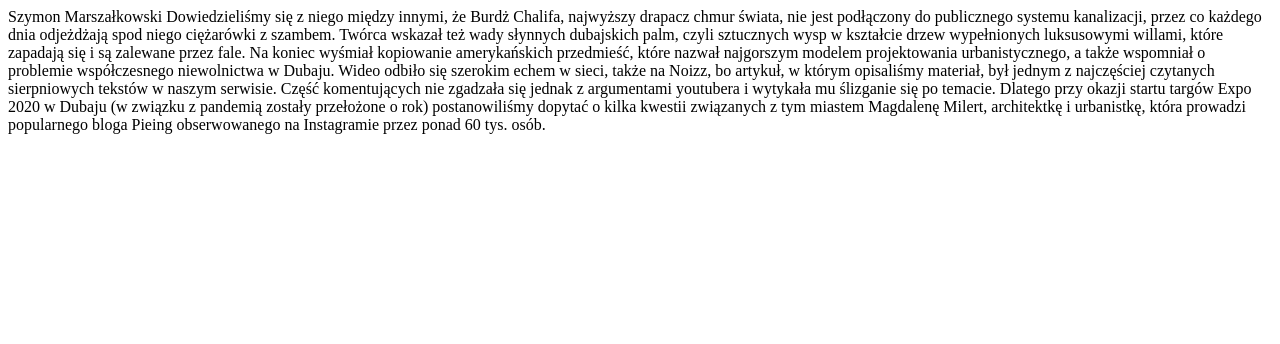
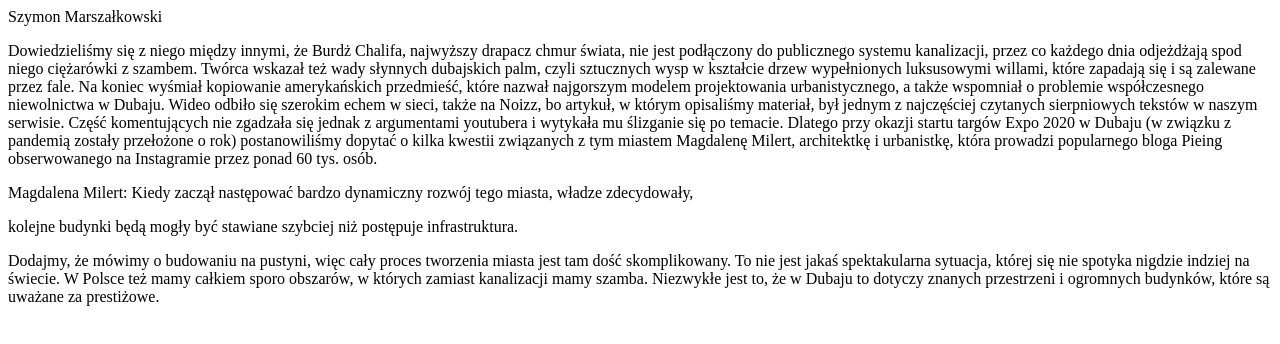
Before and after one commit to szymonm7/szymek, a plain HTML site: page index.html in a window 1280 px wide. Drawn offline with Linux system fonts and the light colour scheme.

Commit message:
Update index.html

```diff
--- a/index.html
+++ b/index.html
@@ -5,14 +5,22 @@
       <link rel="stylesheet" href="style.css">
     </head>
   <body>
-    Dowiedzieliśmy się z niego między innymi, że Burdż Chalifa, najwyższy drapacz chmur świata,
+   <p> Dowiedzieliśmy się z niego między innymi, że Burdż Chalifa, najwyższy drapacz chmur świata,
     nie jest podłączony do publicznego systemu kanalizacji, przez co każdego dnia odjeżdżają spod niego ciężarówki z szambem.
     Twórca wskazał też wady słynnych dubajskich palm, czyli sztucznych wysp w kształcie drzew wypełnionych luksusowymi willami,
     które zapadają się i są zalewane przez fale. Na koniec wyśmiał kopiowanie amerykańskich przedmieść, które nazwał najgorszym modelem projektowania urbanistycznego,
     a także wspomniał o problemie współczesnego niewolnictwa w Dubaju. Wideo odbiło się szerokim echem w sieci, także na Noizz, bo artykuł, w którym opisaliśmy materiał,
     był jednym z najczęściej czytanych sierpniowych tekstów w naszym serwisie. Część komentujących nie zgadzała się jednak z argumentami youtubera i wytykała mu ślizganie
     się po temacie. Dlatego przy okazji startu targów Expo 2020 w Dubaju (w związku z pandemią zostały przełożone o rok) postanowiliśmy dopytać o kilka kwestii związanych
-    z tym miastem Magdalenę Milert, architektkę i urbanistkę, która prowadzi popularnego bloga Pieing obserwowanego na Instagramie przez ponad 60 tys. osób.
+    z tym miastem Magdalenę Milert, architektkę i urbanistkę, która prowadzi popularnego bloga Pieing obserwowanego na Instagramie przez ponad 60 tys. osób.</p>
+
+
+    <p>Magdalena Milert: Kiedy zaczął następować bardzo dynamiczny rozwój tego miasta, władze zdecydowały,</p>
+    <p> kolejne budynki będą mogły być stawiane szybciej niż postępuje infrastruktura.</p>
+      <p>Dodajmy, że mówimy o budowaniu na pustyni, więc cały proces tworzenia miasta jest tam dość skomplikowany.
+        To nie jest jakaś spektakularna sytuacja, której się nie spotyka nigdzie indziej na świecie.
+        W Polsce też mamy całkiem sporo obszarów, w których zamiast kanalizacji mamy szamba. Niezwykłe jest to,
+        że w Dubaju to dotyczy znanych przestrzeni i ogromnych budynków, które są uważane za prestiżowe.</p>
 
 
   </body>
```
